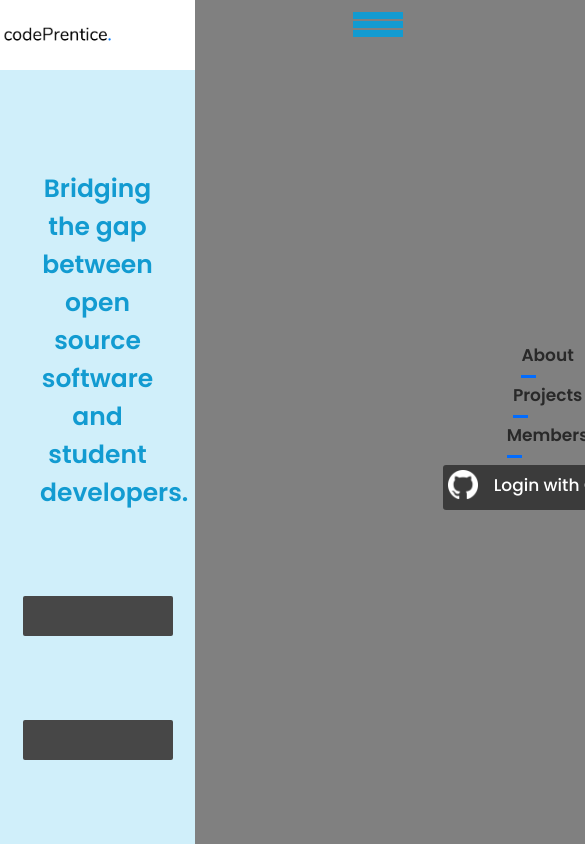
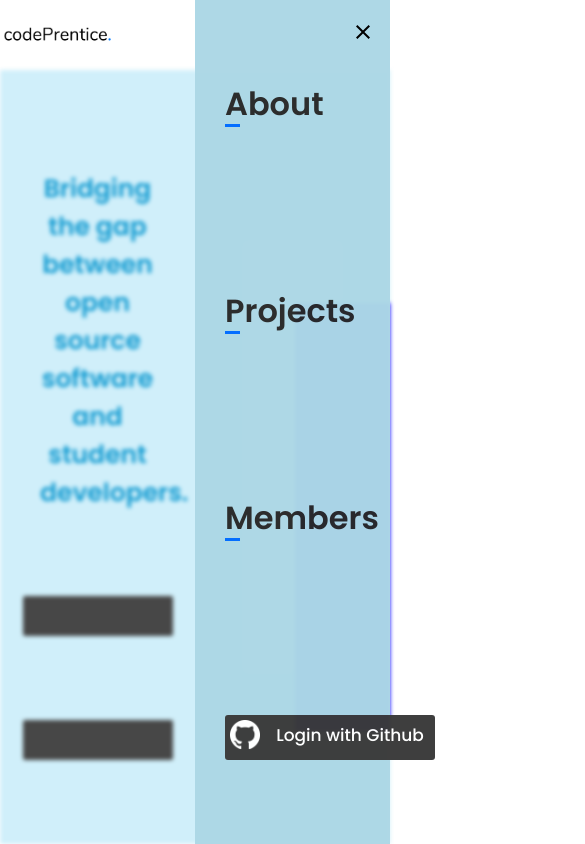
Before and after one commit to codeprentice-org/codeprentice-site-revamped, a React (Create React App) app in the folder frontend/: page / in a window 390 px wide. Shown: the top 844 px of the page, 585 px wide, since content can reach past the window. Built offline with nearby package versions, Linux system fonts and the light colour scheme.

Commit message:
Responsive HP and Navbar

```diff
--- a/frontend/src/components/home-page/about.css
+++ b/frontend/src/components/home-page/about.css
@@ -6,6 +6,9 @@
   border: 1px solid black;
 }
 
+.home_page {
+  overflow-y: scroll;
+}
 ::-webkit-scrollbar {
   width: 0px;
 }
--- a/frontend/src/components/home-page/home_page.tsx
+++ b/frontend/src/components/home-page/home_page.tsx
@@ -14,7 +14,7 @@ interface Props {
 const Home: React.FC<Props> = () => {
     return (
         <div>
-            <div style={{height: 'calc(100vh - 70px)', width: '100%'}}>
+            <div className="home_page" style={{height: 'calc(100vh - 70px)', width: '100%'}}>
                 <Intro />
                 <About />
                 <Infographics />
--- a/frontend/src/components/main/main.tsx
+++ b/frontend/src/components/main/main.tsx
@@ -1,5 +1,6 @@
-import React from 'react';
+import React,{useState} from 'react';
 import './main.css';
+import '../navbar/navbar.css';
 import Home from "../home-page/home_page";
 import Projects from "../projects-page/projects_page";
 import Members from "../members-page/members_page";
@@ -13,18 +14,21 @@ interface MainProps {
 }
 
 const Main: React.FC<MainProps> = () => {
+    const [blur,undoBlur]=useState(false)
     return (
         <Router>
             <div className="body">
                 {/* <Navbar /> */}
-                <AltNav/>
+                <AltNav blurContent={undoBlur} blur={ blur}/>
+                <div className={blur?"blur_content":"content"}>
                 <Switch>
                     <Route path="/about" exact component={Home}></Route>
                     <Route path="/projects" exact component={Projects}></Route>
                      <Route path="/projects/:name" exact component={ProjectShowcase}></Route>
                     <Route path="/members" exact component={Members}></Route>
                     <Route path="*" component={Home}></Route>
-                </Switch>
+                    </Switch>
+                    </div>
             </div>
         </Router>
     );
--- a/frontend/src/components/navbar/altnavbar.tsx
+++ b/frontend/src/components/navbar/altnavbar.tsx
@@ -1,12 +1,19 @@
 import React,{useState} from 'react';
 import './navbar.css';
+import MenuIcon from '@material-ui/icons/Menu';
+import CloseIcon from '@material-ui/icons/Close';
 import { Link } from "react-router-dom";
 interface navbarProps {
-
+    blurContent: React.Dispatch<React.SetStateAction<boolean>>,
+    blur: Boolean
 }
 
-const AltNav: React.FC<navbarProps> = () => {
-    const [navOpen,toggleNav] = useState(false);
+const AltNav: React.FC<navbarProps> = (props) => {
+    const [navOpen, toggleNav] = useState(false);
+    const toggle = () => {
+        toggleNav(!navOpen)
+        props.blurContent(!props.blur)
+    }
     return(
         <div className="navbar">
             <Link to="" className="logo-container">
@@ -36,10 +43,8 @@ const AltNav: React.FC<navbarProps> = () => {
                     <div className="login-button-text">Login with Github</div>
                 </div>
             </div>
-            <div className="hamburger">
-          <div className="line"></div>
-          <div className="line"></div>
-          <div className="line"></div>
+            <div className="hamburger" onClick={() => toggle()}>
+                { navOpen? <MenuIcon/>:<CloseIcon/>}
         </div>
         </div>
         )
--- a/frontend/src/components/navbar/navbar.css
+++ b/frontend/src/components/navbar/navbar.css
@@ -118,25 +118,38 @@
   background-color: rgb(18, 155, 209);
 }
 
-.sidebar {
-  position: absolute;
-  left: 50%;
-  height: 100%;
-  width: 80vh;
-  background: gray;
-  display: flex;
-  flex-direction: column;
-  align-items: center;
-  justify-content: center;
-  z-index: 1;
-}
 @media screen and (max-width: 850px) {
   .hamburger {
     position: absolute;
+    height: auto;
+    width: auto;
+    margin-top: 20px;
     /* left: 100%; */
     display: block;
   }
   .options-container {
     display: none;
   }
+  .sidebar {
+    position: absolute;
+    left: 50%;
+    opacity: 0.98;
+    height: 100%;
+    width: 50%;
+    background: lightblue;
+    display: flex;
+    flex-direction: column;
+    align-items: flex-start;
+    justify-content: space-around;
+    z-index: 1;
+    transition: height 1s ease-out;
+  }
+
+  .nav-item {
+    font-size: xx-large;
+  }
+
+  .content {
+    filter: blur(2px);
+  }
 }
```
